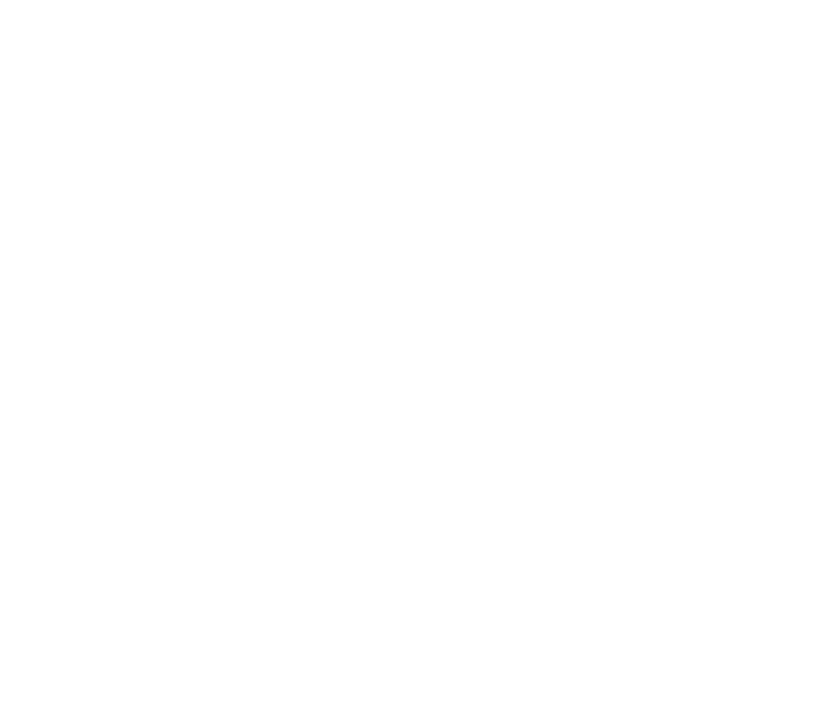
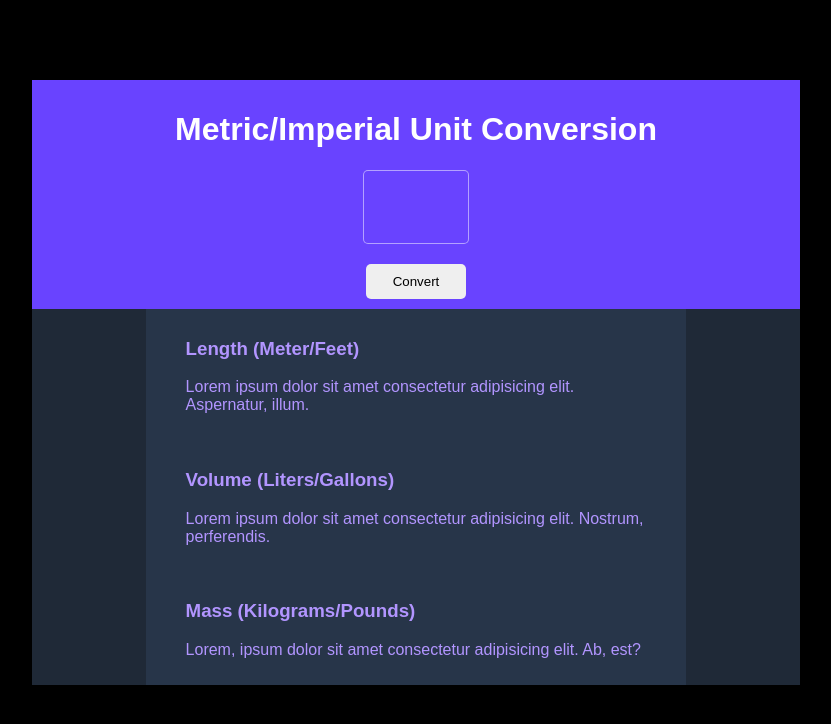
Before and after one commit to wheresryan07/unit-converter, a plain HTML site: page index.html in a window 1280 px wide. Shown: the whole page, without its empty margins (224-1055 px from the left). Drawn offline with Linux system fonts and the light colour scheme.

Commit message:
add div containers and styled per Figma document

```diff
--- a/index.html
+++ b/index.html
@@ -1,13 +1,31 @@
 <!DOCTYPE html>
 <html lang="en">
-<head>
-    <meta charset="UTF-8">
-    <meta http-equiv="X-UA-Compatible" content="IE=edge">
-    <meta name="viewport" content="width=device-width, initial-scale=1.0">
-    <link rel="stylesheet" href="style.css">
+  <head>
+    <meta charset="UTF-8" />
+    <meta http-equiv="X-UA-Compatible" content="IE=edge" />
+    <meta name="viewport" content="width=device-width, initial-scale=1.0" />
+    <link rel="stylesheet" href="style.css" />
     <title>Unit Converter</title>
-</head>
-<body>
-
-</body>
+  </head>
+  <body>
+    <div class="container" id="conversion-header">
+      <h1>Metric/Imperial Unit Conversion</h1>
+      <input type="text" name="input" id="conversion-input" />
+      <button id="conversion-btn">Convert</button>
+    </div>
+    <div class="container" id="conversion-body">
+        <div class="conversion-container" id="length-container">
+            <h3>Length (Meter/Feet)</h3>
+            <p>Lorem ipsum dolor sit amet consectetur adipisicing elit. Aspernatur, illum.</p>
+        </div>
+        <div class="conversion-container" id="volume-container">
+            <h3>Volume (Liters/Gallons)</h3>
+            <p>Lorem ipsum dolor sit amet consectetur adipisicing elit. Nostrum, perferendis.</p>
+        </div>
+        <div class="conversion-container" id="mass-container">
+            <h3>Mass (Kilograms/Pounds)</h3>
+            <p>Lorem, ipsum dolor sit amet consectetur adipisicing elit. Ab, est?</p>
+        </div>
+    </div>
+  </body>
 </html>
--- a/script.js
+++ b/script.js
@@ -0,0 +1,5 @@
+/*
+1 meter = 3.281 feet
+1 liter = 0.264 gallon
+1 kilogram = 2.204 pound
+*/
--- a/style.css
+++ b/style.css
@@ -0,0 +1,56 @@
+body {
+    margin: 0;
+    font-family: Arial, Helvetica, sans-serif;
+    background: #000000;
+}
+
+.container {
+    width: 60%;
+    display: flex;
+    flex-direction: column;
+}
+
+#conversion-header {
+    background: #6943FF;
+    color: #FFFFFF;
+    align-items: center;
+    margin: 80px auto 0;
+    padding: 10px 0;
+}
+
+#conversion-input {
+    background: #6943FF;
+    border: 1px solid rgba(255, 255, 255, 0.5);
+    border-radius: 5px;
+    height: 70px;
+    width: 100px;
+    margin-bottom: 20px;
+    font-size: 56px;
+    font-weight: bold;
+    color: #FFFFFF;
+    text-align: center;
+}
+
+#conversion-input:focus {
+    outline: none;
+}
+
+#conversion-btn {
+    width: 100px;
+    height: 35px;
+    border: none;
+    border-radius: 5px;
+}
+
+#conversion-body {
+    background: #1F2937;
+    color: #B295FF;
+    align-items: center;
+    margin: 0 auto;
+}
+
+.conversion-container {
+    background: #273549;
+    padding: 10px 40px;
+    width: 60%;
+}
```
